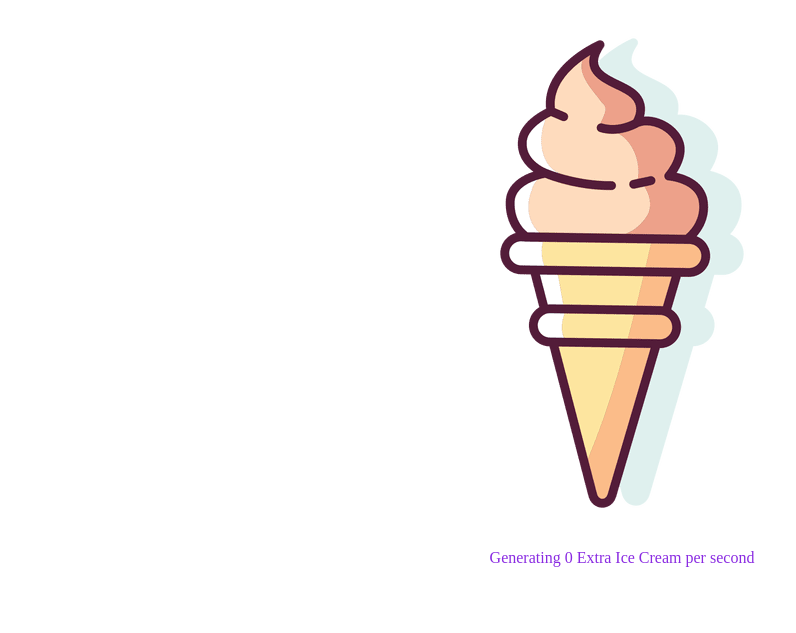
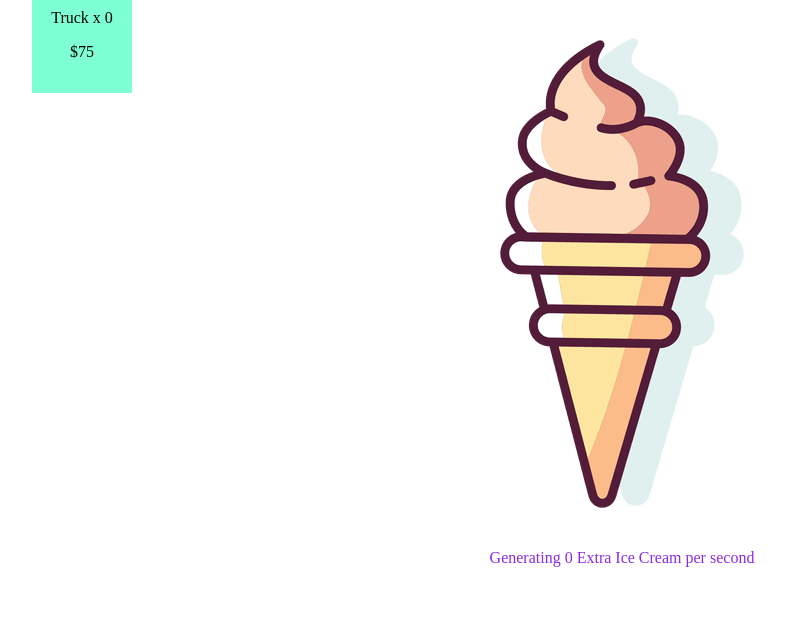
Before and after one commit to FrozenHydrant/ice-cream-clicker, a plain HTML site: page index.html in a window 1280 px wide. Shown: the part 167-800 px from the top of the page, without its empty margins (18-814 px from the left). Drawn offline with Linux system fonts and the light colour scheme.

Commit message:
Update index.html

```diff
--- a/index.html
+++ b/index.html
@@ -33,6 +33,7 @@
 		<script>
 			var clicks = 0;
 			var cursorAmount = 0;
+			var truckAmount = 0;
 			var bonus = 0;
 
 			setInterval(addBonus, 1000);
@@ -47,6 +48,7 @@
 				calculateBonus()
 				document.getElementById("counter").textContent = clicks + " Ice Cream";
 				document.getElementById("cursorAmountDisplay").textContent = "Cursor x " + cursorAmount;
+				document.getElementById("truckAmountDisplay").textContent = "Truck x " + truckAmount;
 				document.getElementById("generationBonus").textContent = "Generating " + bonus + " Extra Ice Cream per second";
 
 			}
@@ -56,14 +58,24 @@
 					cursorAmount += 1;
 					clicks -= 10;
 				}
-                else if (clicks <= 10) {
+				else if (clicks < 10){
 					alert("Error, you do not have enough money to purchase a cursor.")
+				}
+			}
+
+			function purchaseTruck(){
+				if (clicks >= 75){
+					truckAmount += 1;
+					clicks -= 75;
+				}
+				else if (clicks < 75){
+					alert("Error, you do not have enough money to purchase a truck.")
 				}
 			}
 
 			function calculateBonus() {
 				bonus = 0;
-                bonus += parseFloat((cursorAmount * 0.1).toFixed(1));
+				bonus += parseFloat((cursorAmount * 0.1).toFixed(1)) + parseFloat((truckAmount * 1).toFixed(1));
 			}
 
 			function addBonus() {
@@ -81,6 +93,10 @@
 			<p class="unselectable" id="cursorAmountDisplay">Cursor x 0</p>
 			<p class="unselectable">$10</p>
 		</div>
+		<div onclick="purchaseTruck()" style="background-color: aquamarine; height: 100px; width: 100px; left: 50px; top: 160px; position: absolute">
+			<p class="unselectable" id="truckAmountDisplay">Truck x 0</p>
+			<p class="unselectable">$75</p>
+		</div>
 		<p class="unselectable" id="generationBonus"></p>
 	</body>
 </html>
```
Lines whose indentation alone changed are shown as unchanged.
